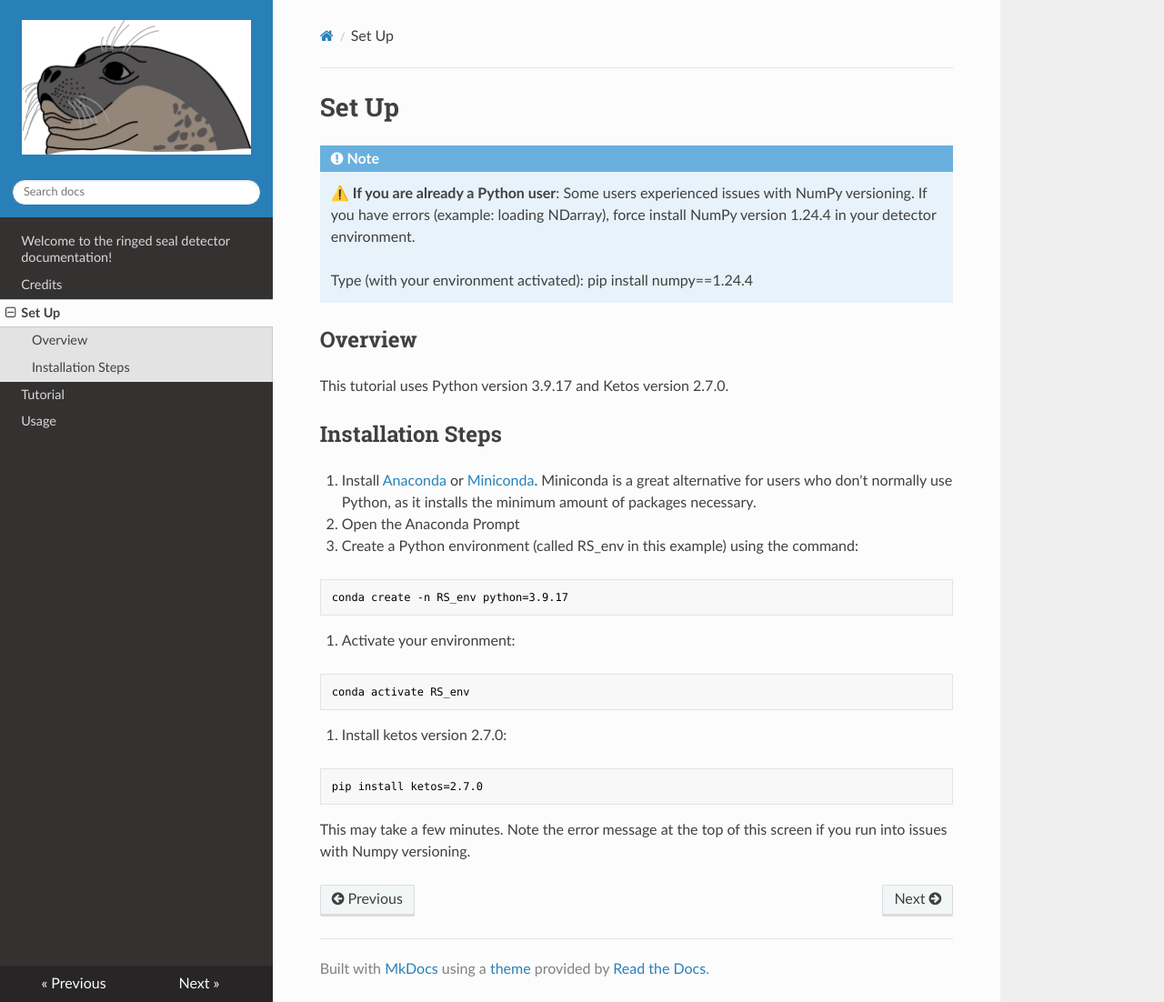
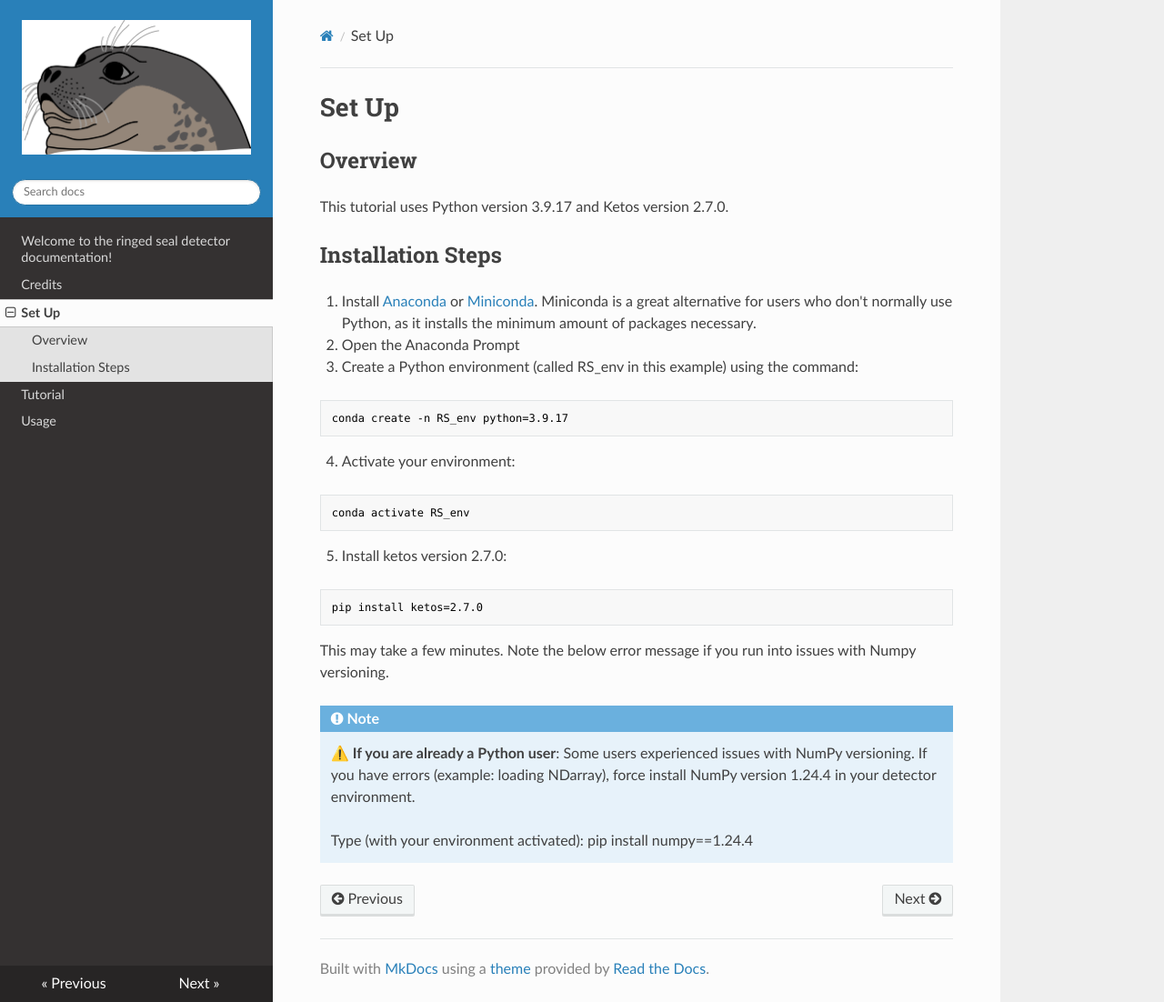
Before and after one commit to karlzam/ringed-seal-detector-docs, an MkDocs documentation site: the page built from docs/SetUp.md, in a window 1280 px wide and 1102 px high. Shown: the whole window at 91% size. Built offline with MkDocs 1.6.1, drawn with Linux system fonts in a browser that asks for light colours; nearby versions of some CDN libraries; some of the changed lines change nothing that is shown.

Commit message:
Minor alteration

````diff
--- a/docs/SetUp.md
+++ b/docs/SetUp.md
@@ -1,10 +1,4 @@
 # Set Up
-
-!!! note
-
-    ⚠️ **If you are already a Python user**: Some users experienced issues with NumPy versioning. If you have errors (example: loading NDarray), force install NumPy version 1.24.4 in your detector environment.
-
-    Type (with your environment activated): pip install numpy==1.24.4
 
 ## Overview
 
@@ -32,4 +26,10 @@
 pip install ketos=2.7.0
 ```
 
-This may take a few minutes. Note the error message at the top of this screen if you run into issues with Numpy versioning.
+This may take a few minutes. Note the below error message if you run into issues with Numpy versioning.
+
+!!! note
+
+    ⚠️ **If you are already a Python user**: Some users experienced issues with NumPy versioning. If you have errors (example: loading NDarray), force install NumPy version 1.24.4 in your detector environment.
+
+    Type (with your environment activated): pip install numpy==1.24.4
--- a/mkdocs.yml
+++ b/mkdocs.yml
@@ -14,3 +14,4 @@
   - markdown_include.include:
       base_path: .
   - admonition
+  - sane_lists
````
